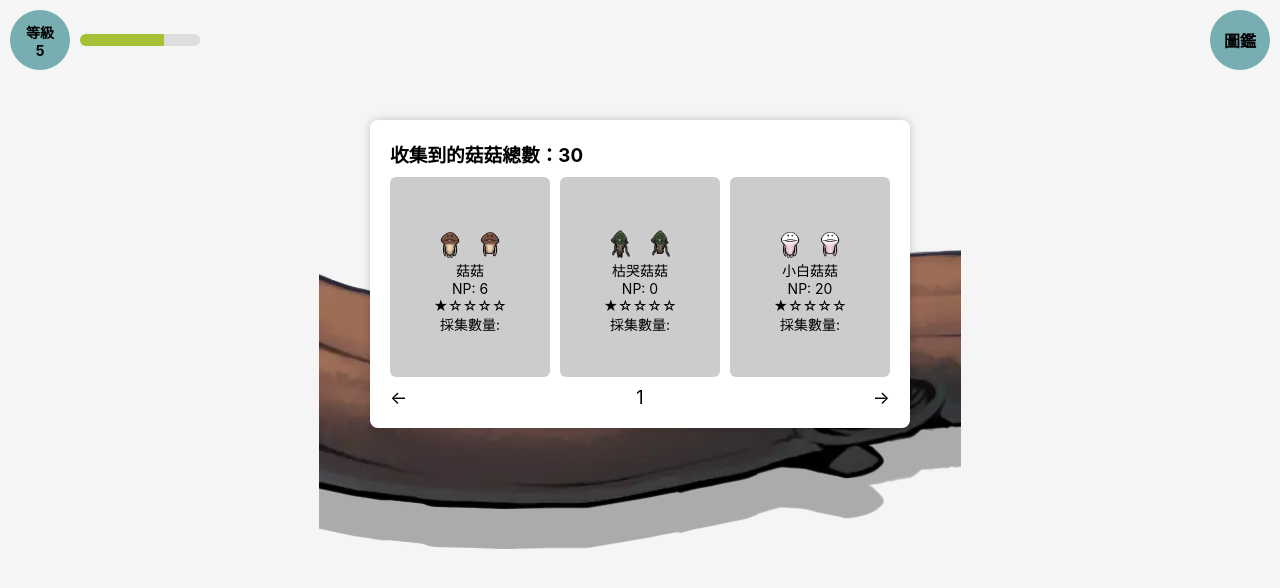
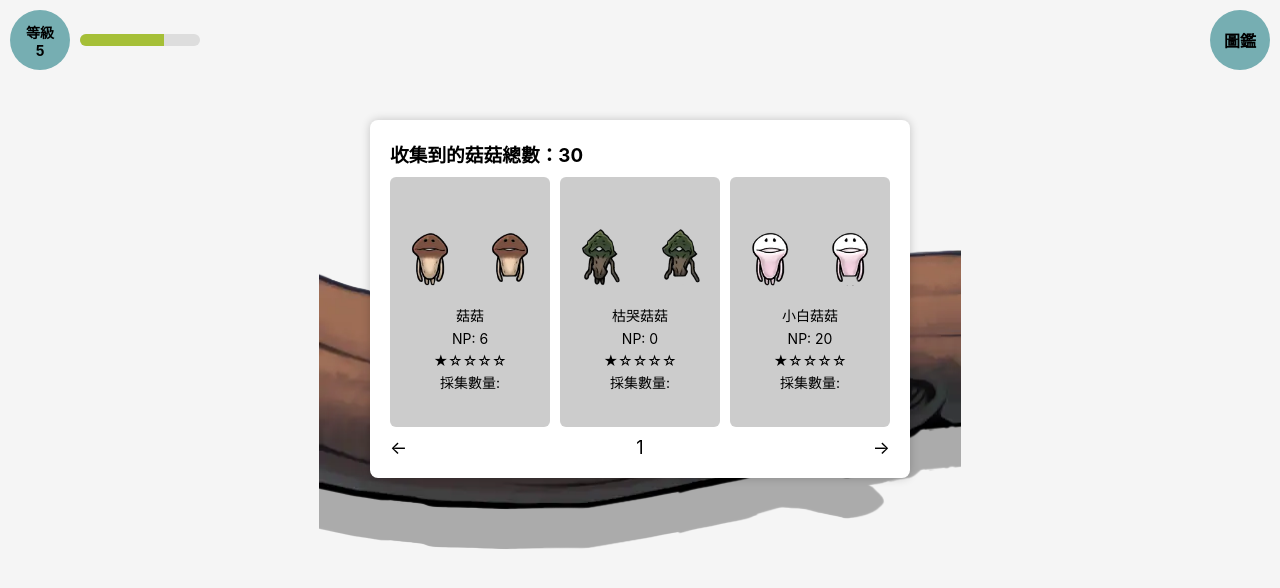
Before and after one commit to Chenredfish/Web_Project_2025, a React (Create React App) app: page / in a window 1280 px wide. Both pictures are taken after a click on the element "圖鑑". Shown: the top 588 px of the page. Built offline with nearby package versions, Linux system fonts and the light colour scheme.

Commit message:
新增放大圖片效果

```diff
--- a/src/components/Pokedex.css
+++ b/src/components/Pokedex.css
@@ -22,8 +22,9 @@
 
 .pokedex-card {
   background-color: #ccc;
-  height: 200px;
+  height: 250px;
   border-radius: 6px;
+  line-height: 1.6;
   display: flex;
   flex-direction: column;
   justify-content: center;
@@ -38,3 +39,13 @@
   font-size: 18px;
   cursor: pointer;
 }
+
+
+.pokedex-card img {
+  transition: transform 0.3s ease;
+}
+
+.pokedex-card img:hover {
+  transform: scale(2);
+  z-index: 5;
+}
--- a/src/components/Pokedex.js
+++ b/src/components/Pokedex.js
@@ -18,8 +18,8 @@ const Pokedex = ({ mushrooms = [], page = 1, onPageChange = () => {} }) => {
             <div key={index} className="pokedex-card">
               {data ? (
                 <>
-                  <img src={data.image}  alt={data.name} style={{ height: '40px' }} />
-                  <div>{data.name}</div>
+                  <img src={data.image}  alt={data.name} style={{ height: '80px' } } />
+                  <div style={{ marginTop: '16px' }}>{data.name}</div>
                   <div>NP: {data.NP}</div>
                   <div>{data.rare}</div>
                   <div>採集數量: </div>
```
